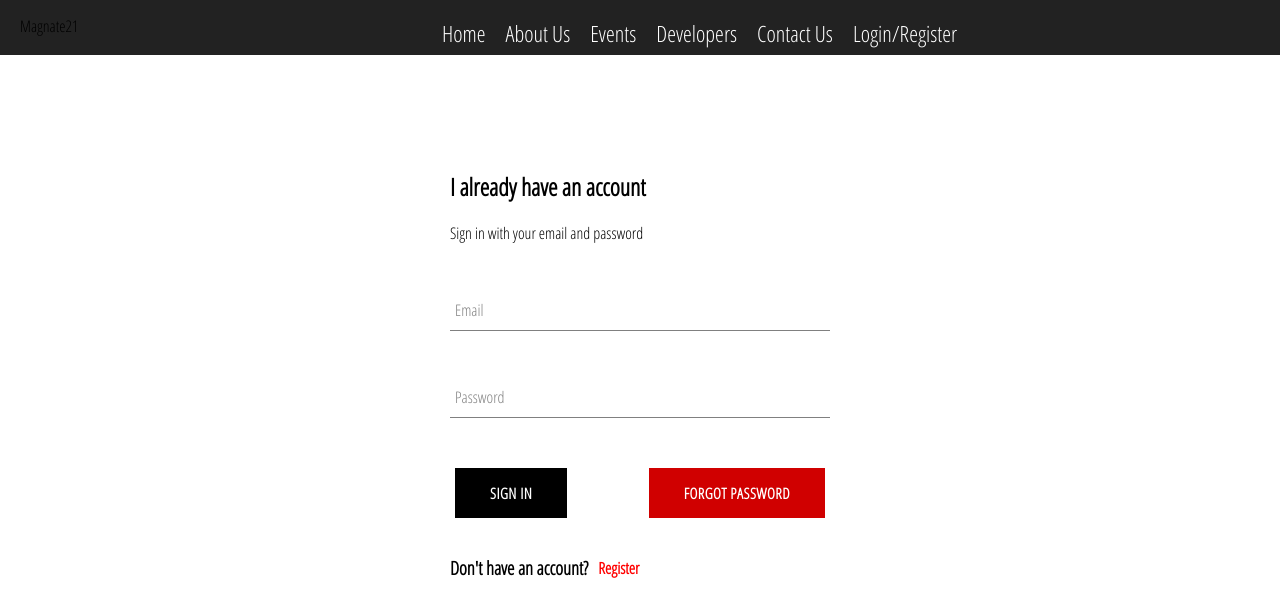
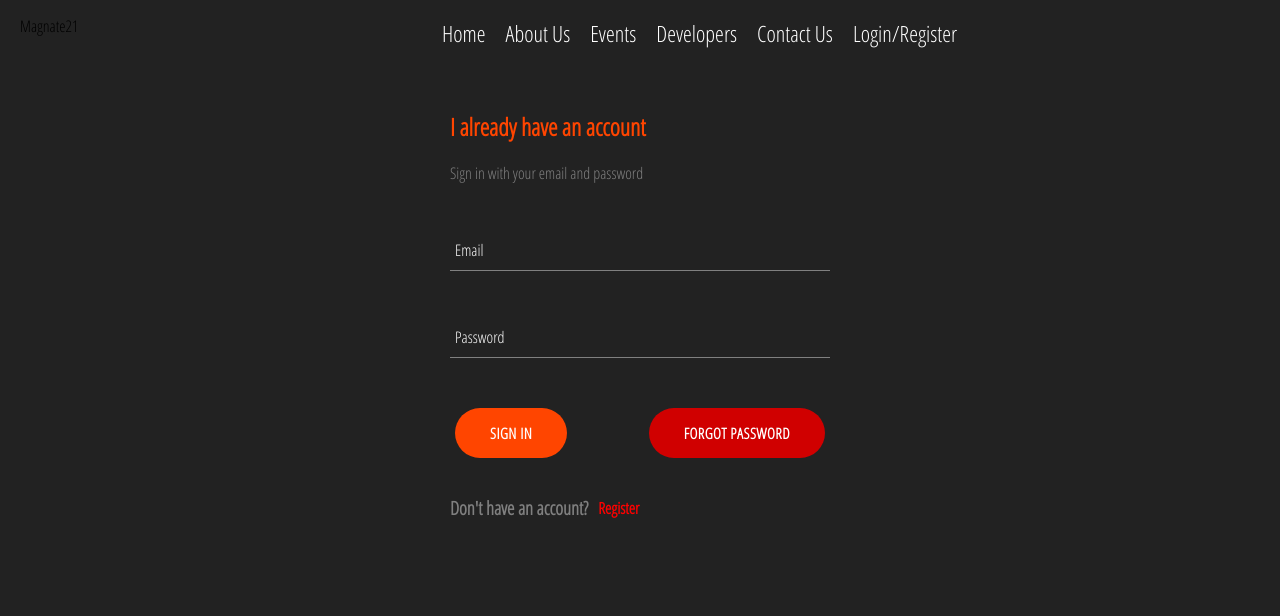
Before and after one commit to omtayade/Magnate21, a React (Create React App) app: page /signin in a window 1280 px wide. Shown: the top 616 px of the page. Built offline with nearby package versions, Linux system fonts and the light colour scheme; no server answers; a web font is replaced by a local one.

Commit message:
Login page bg color changes

```diff
--- a/src/components/custom-button/custom-button.styles.css
+++ b/src/components/custom-button/custom-button.styles.css
@@ -6,7 +6,7 @@
   line-height: 50px;
   padding: 0 35px 0 35px;
   font-size: 15px;
-  background-color: black;
+  background-color: orangered;
   color: white;
   text-transform: uppercase;
   font-family: "Open Sans Condensed";
@@ -15,11 +15,13 @@
   cursor: pointer;
   display: flex;
   justify-content: space-between;
+  border-radius: 100px;
+
 }
 .custom-button:hover {
-  background-color: white;
-  color: black;
-  border: 1px solid black;
+  background-color: black;
+  color: white;
+  border: 1px solid orangered;
 }
 .custom-button.google-sign-in {
   background-color: #d00000;
--- a/src/components/forgot-password/forgot-password.component.css
+++ b/src/components/forgot-password/forgot-password.component.css
@@ -7,4 +7,5 @@
   margin-bottom: 0;
   height: 100vh;
   flex-direction: column;
+  background-color:rgb(34,34,34) ;
 }
--- a/src/components/forgot-password/forgot-password.component.jsx
+++ b/src/components/forgot-password/forgot-password.component.jsx
@@ -56,7 +56,7 @@ class ForgotPassword extends React.Component {
     return (
       <div className="box__forgot__password">
         <div className="forgot__password">
-          <h2>Enter your email id</h2>
+          <h2 style={{color:"grey"}}>Enter your email id</h2>
           <FormInput
             type="email"
             name="email"
--- a/src/components/form-input/form-item.styles.css
+++ b/src/components/form-input/form-item.styles.css
@@ -4,8 +4,8 @@
 }
 .group .form-input {
     background: none;
-    background-color: white;
-    color: grey;
+    background-color: rgb(34,34,34);
+    color: white;
     font-size: 18px;
     padding: 10px 10px 10px 5px;
     display: block;
@@ -21,13 +21,13 @@
 .group .form-input:focus ~ .form-input-label {
     top: -14px;
     font-size: 12px;
-    color: black;
+    color: white;
 }
 .group input[type='password'] {
     letter-spacing: 0.3em;
 }
 .group .form-input-label {
-    color: grey;
+    color: white;
     font-size: 16px;
     font-weight: normal;
     position: absolute;
@@ -39,5 +39,8 @@
 .group .form-input-label.shrink {
     top: -14px;
     font-size: 12px;
-    color: black;
+    color: white;
 }
+.shrinkform-input-label{
+    color: grey;
+}
--- a/src/components/home/home.js
+++ b/src/components/home/home.js
@@ -1,6 +1,5 @@
 import { useEffect, useState, useRef } from "react";
 import "./home.css";
-import bg from "./bg.mp4";
 import DOTS from "./vanta.dots.min.js";
 
 import linkedin from "../../assets/linkedin.svg";
--- a/src/pages/Developers/Developers.css
+++ b/src/pages/Developers/Developers.css
@@ -10,6 +10,7 @@
   width: 100%;
   display: flex;
   justify-content: space-evenly;
+  margin-top: 20px;
 }
 
 .second__child {
--- a/src/pages/Sign-up/sign-up.component.jsx
+++ b/src/pages/Sign-up/sign-up.component.jsx
@@ -127,10 +127,10 @@ class SignUp extends React.Component {
     return (
       <div className="box">
         <div className="signup">
-          <h2 className="title" style={{ color: "black" }}>
+          <h2 className="title" style={{ color: "orangered" }}>
             Don't have an account ?
           </h2>
-          <span style={{ color: "black" }}>
+          <span style={{ color: "grey" }}>
             Sign up with your email and password
           </span>
           <form className="sign-up-form" onSubmit={this.handleSubmit}>
--- a/src/pages/Sign-up/sign-up.styles.css
+++ b/src/pages/Sign-up/sign-up.styles.css
@@ -4,16 +4,19 @@
     flex-direction: column;
     justify-content: center;
     align-items: center;
-    margin-top: 60px;
+    background-color: rgb(34,34,34);
+    height: 105vh;
 }
 .signup {
     display: flex;
     flex-direction: column;
     width: 90%;
     max-width: 380px;
+    margin-top: 60px;
+
 }
 .title {
-    margin: 10px 0;
+    margin: 50px 0 10px 0;
 }
 .switchPage {
     width: 90%;
@@ -21,14 +24,14 @@
     display: flex;
 }
 .switchPage h3 {
-    color: black;
+    color: grey;
 }
 .switchPage h4 {
     color: red;
     margin-left: 10px;
 }
-@media only screen and (max-width: 500px) {
+/* @media only screen and (max-width: 500px) {
     .box {
         margin: 55px;
    }
-}
+} */
--- a/src/pages/sign-in/sign-in.component.jsx
+++ b/src/pages/sign-in/sign-in.component.jsx
@@ -45,10 +45,10 @@ class SignIn extends React.Component {
 
   render() {
     return (
-      <div className="box">
+      <div className="box1">
         <div className="sign-in">
-          <h2 style={{ color: "black" }}>I already have an account</h2>
-          <span style={{ color: "black" }}>
+          <h2 style={{ color: "orangered" }}>I already have an account</h2>
+          <span style={{ color: "grey" }}>
             Sign in with your email and password
           </span>
 
@@ -79,7 +79,7 @@ class SignIn extends React.Component {
           </form>
         </div>
         <div className="switchPage">
-          <h3 style={{ color: "black" }}>Don't have an account?</h3>
+          <h3 style={{ color: "grey" }}>Don't have an account?</h3>
           <Link to="/signup">
             <h4 style={{ color: "red" }}> Register</h4>
           </Link>
--- a/src/pages/sign-in/sign-in.styles.css
+++ b/src/pages/sign-in/sign-in.styles.css
@@ -1,9 +1,12 @@
-.box {
+.box1 {
     max-width: 100%;
     display: flex;
     flex-direction: column;
     justify-content: center;
     align-items: center;
+    height: 100vh;
+    background-color: rgb(34,34,34);
+
 }
 .sign-in {
     width: 90%;
```
Also changed, not shown: 1 other file (tests, documents, lock files or other folders).
